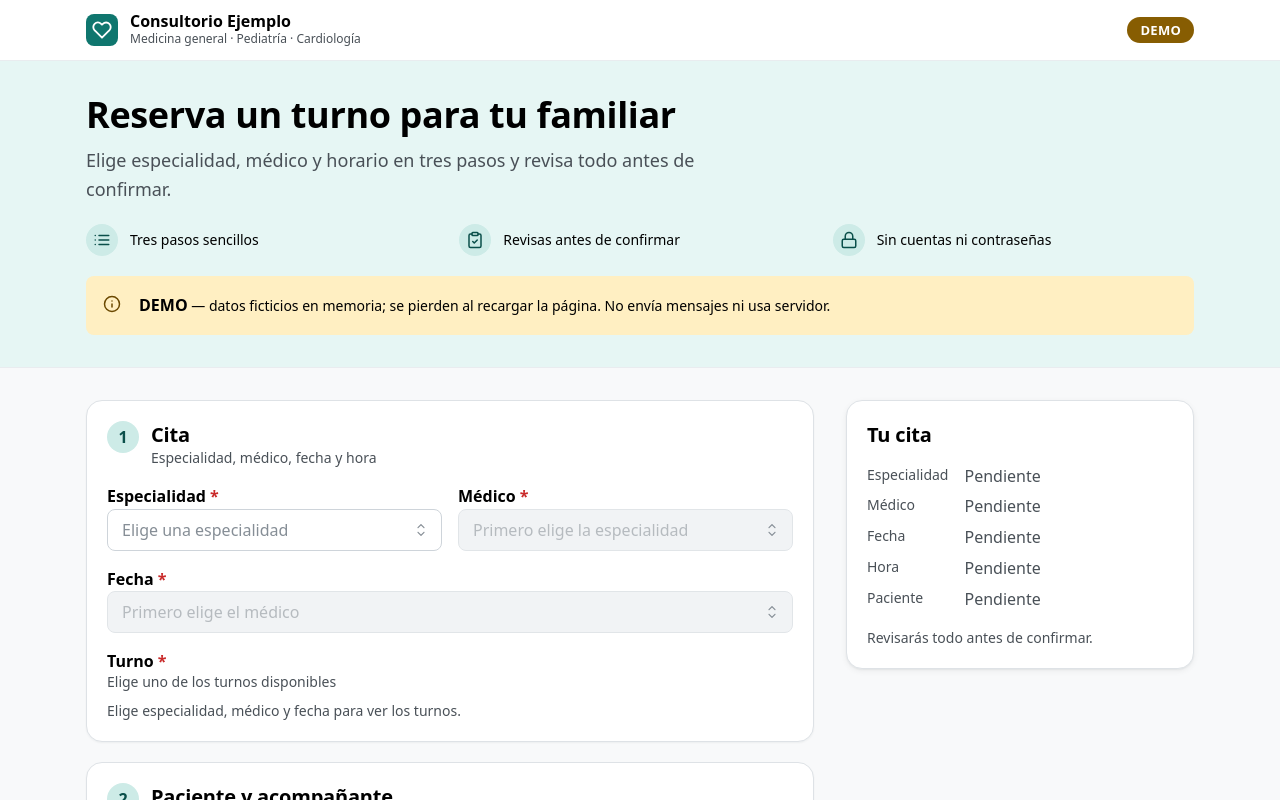
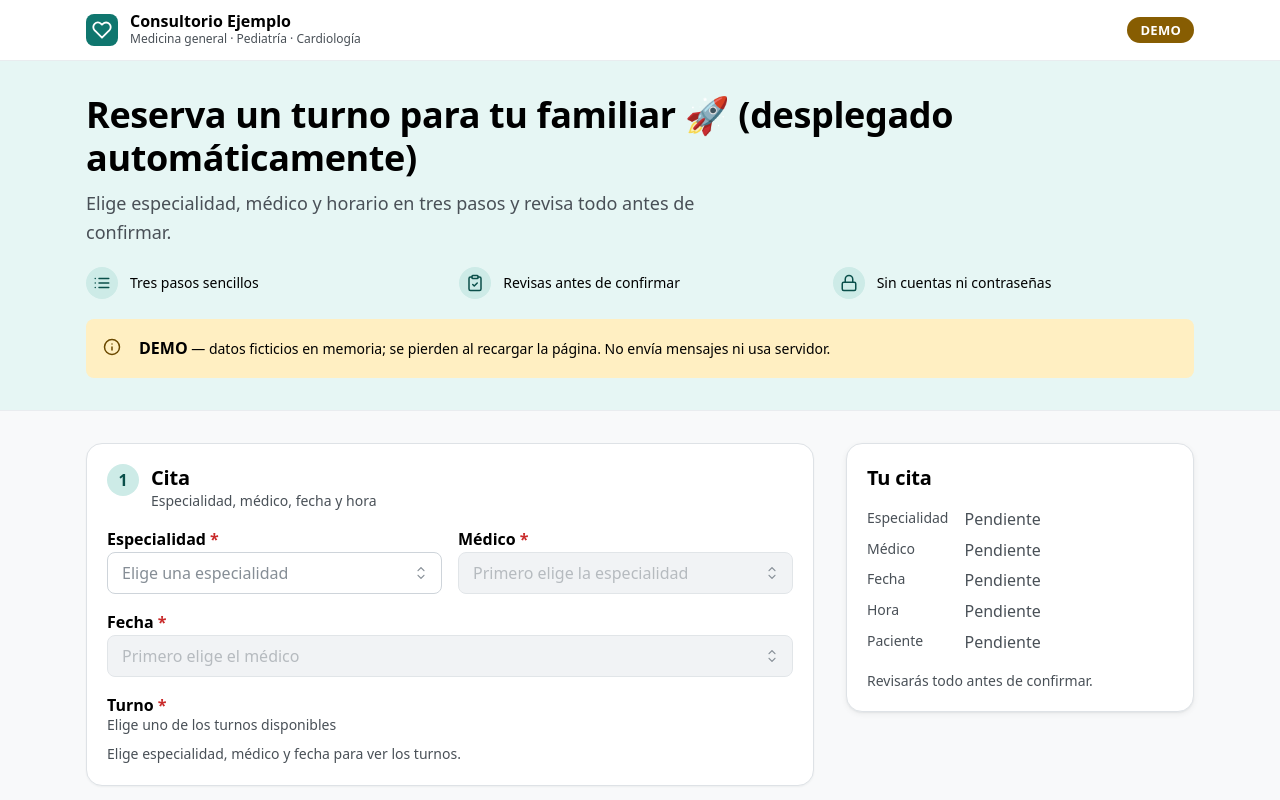
Before and after one commit to Wilo1233/proyecto-bootcamp, a React (Vite) app: page / in a window 1280 px wide. Shown: the top 800 px of the page. Built offline with nearby package versions, Linux system fonts and the light colour scheme.

Commit message:
Cambiar título para validar despliegue continuo

```diff
--- a/src/demo/Marco.tsx
+++ b/src/demo/Marco.tsx
@@ -64,7 +64,7 @@ export function Presentacion() {
     >
       <Container size="lg">
         <Title order={1} mb="xs">
-          Reserva un turno para tu familiar
+                              Reserva un turno para tu familiar 🚀 (desplegado automáticamente)
         </Title>
         <Text size="lg" c="dimmed" maw={640} mb="lg">
           Elige especialidad, médico y horario en tres pasos y revisa todo antes
```
